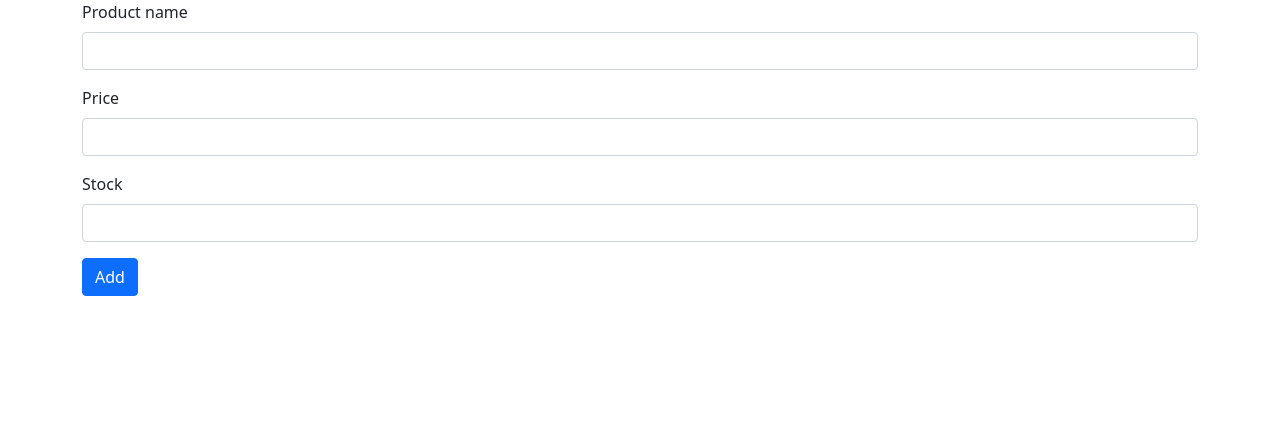
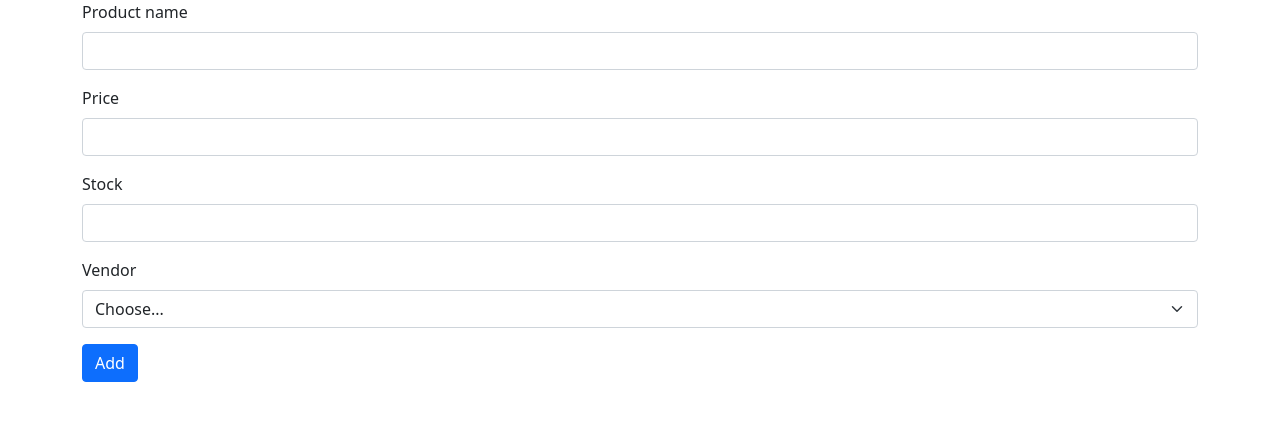
Before and after one commit to sebasalvarez13/inventory-system, a Flask app: template inventoryapp/templates/add.html in a window 1280 px wide. Shown: the part 56-477 px from the top of the page. Run offline with Flask 3, Linux system fonts and the light colour scheme; the template is opened without the code that fills it: most values are stand-ins (such as "Sample title", 1, 10 or a date in 2020); parts of the project's set-up code (start-up, migrations or seed data) failed here and were passed over.

Commit message:
Added dropdown menu for Vendor selection. Pass vendor id for option value and vendor name for option label

```diff
--- a/inventoryapp/templates/add.html
+++ b/inventoryapp/templates/add.html
@@ -20,6 +20,16 @@
         <input type="integer" class="form-control" id="Stock" name="stock">
     </div>
 
+    <label for="Vendor" class="form-label">Vendor</label>
+    <div class="input-group mb-3">
+        <select class="form-select" id="vendor" name="vendor">
+          <option selected>Choose...</option>
+          <option value = {{ value[0][0] }} >{{ value[0][1] }}</option>
+          <option value= {{ value[1][0] }}>{{ value[1][1] }}</option>
+          <option value="3">Three</option>
+        </select>
+      </div>
+
     <button type="submit" class="btn btn-primary">Add</button>
 </form>
 
```
